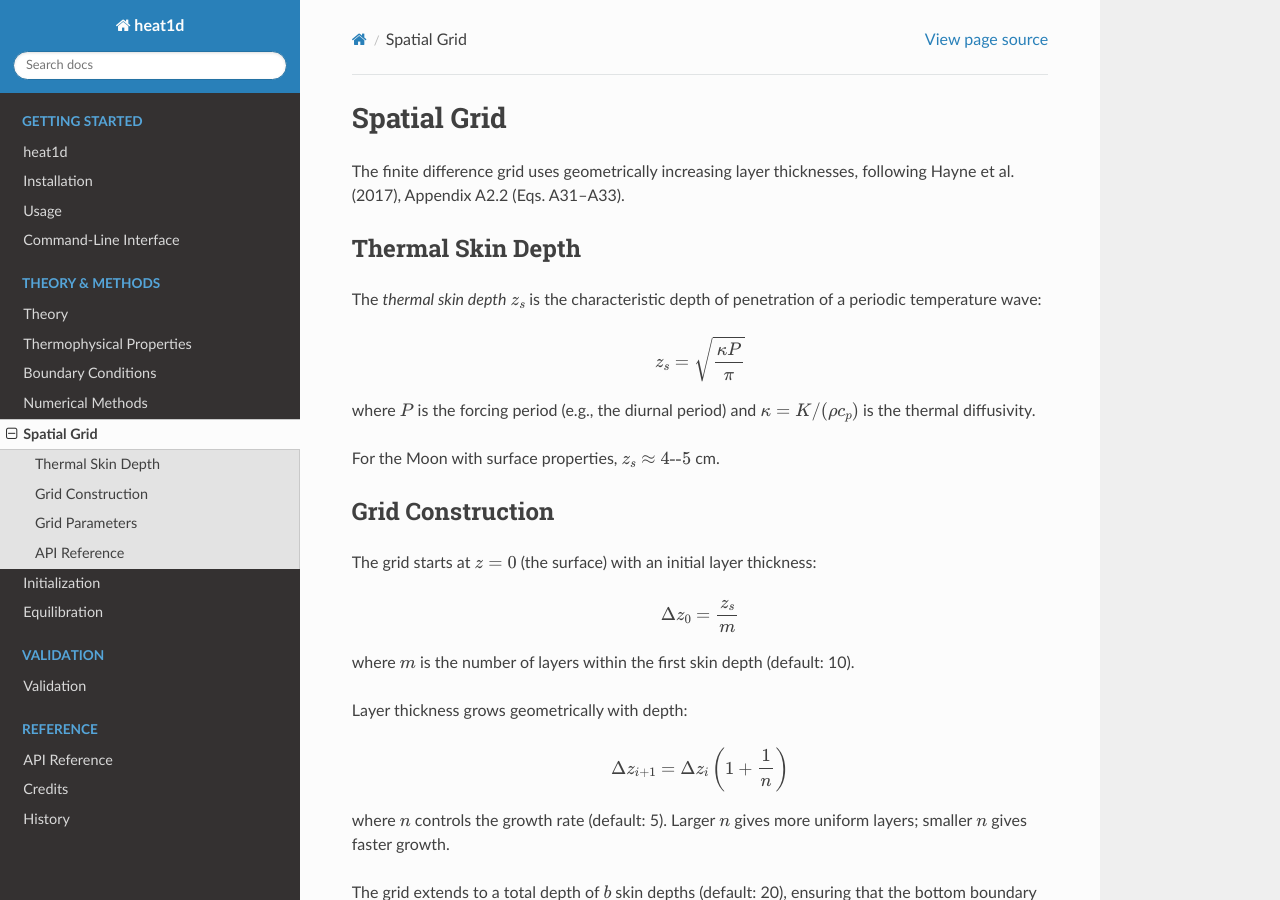
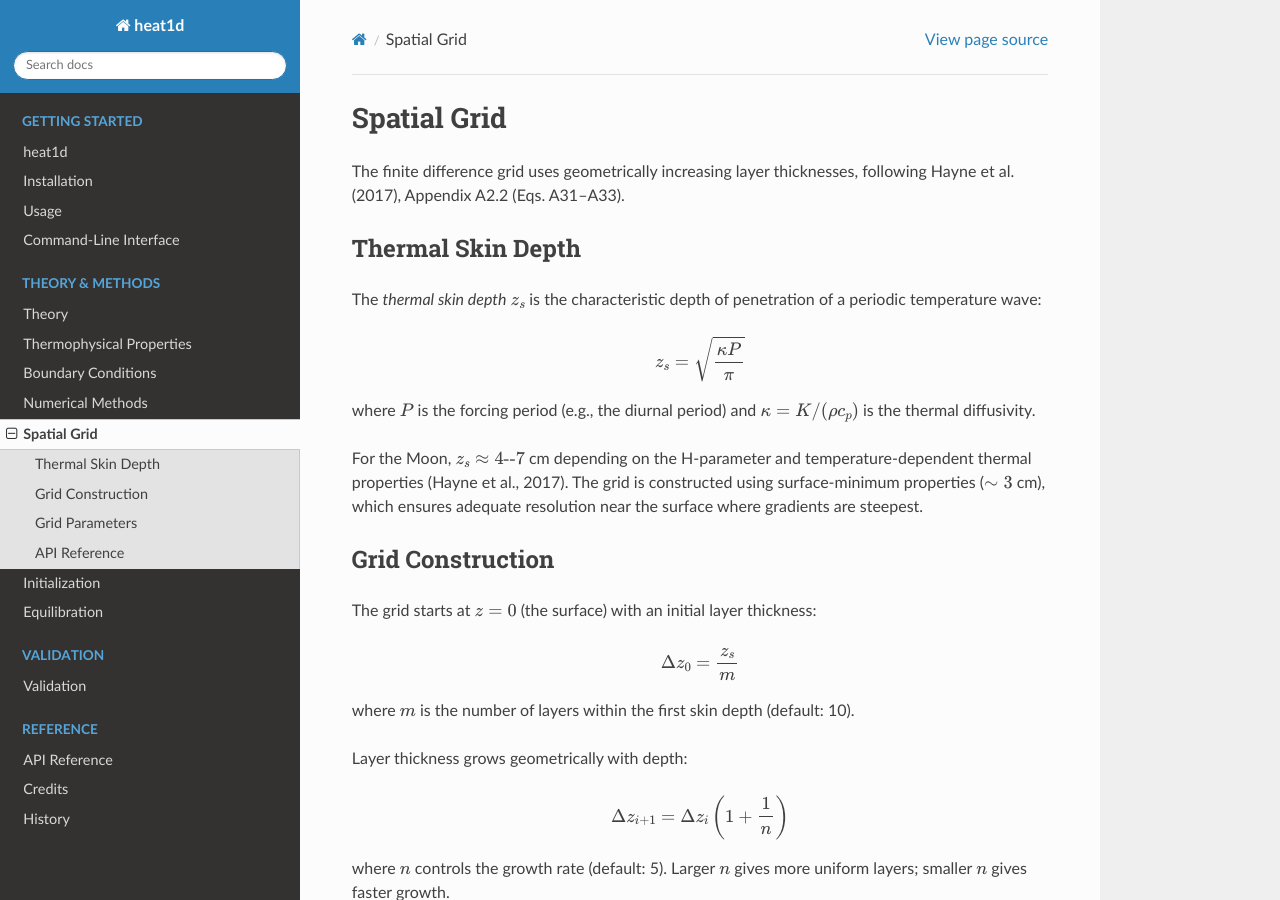
Before and after one commit to phayne/heat1d, a Sphinx documentation site: the page built from python/docs/grid.rst, in a window 1280 px wide and 900 px high. Built offline with Sphinx 7.4.7 and the Read the Docs theme 3.1.0, drawn with Linux system fonts in a browser that asks for light colours; the version number could not be read and is left out.

Commit message:
Add comprehensive README with example plots and GUI screenshot - Replace stub README with full documentation: install instructions,   solver comparison, Python API examples, theory overview, and links   to Sphinx docs - Add plot generation script (docs/generate_readme_plots.py) - Add example figures: two-panel thermal wave propagation, depth   heatmap, multi-latitude comparison, and solver comparison - Add GUI screenshot showing depth profile editor and diurnal curves - Fix thermal skin depth annotation: ~7 cm effective value from   Hayne et al. (2017), accounting for temperature-dependent K and cp

```diff
--- a/python/docs/grid.rst
+++ b/python/docs/grid.rst
@@ -16,7 +16,10 @@ of a periodic temperature wave:
 where :math:`P` is the forcing period (e.g., the diurnal period) and
 :math:`\kappa = K / (\rho c_p)` is the thermal diffusivity.
 
-For the Moon with surface properties, :math:`z_s \approx 4\text{--}5` cm.
+For the Moon, :math:`z_s \approx 4\text{--}7` cm depending on the H-parameter and
+temperature-dependent thermal properties (Hayne et al., 2017).  The grid is
+constructed using surface-minimum properties (:math:`\sim 3` cm), which ensures
+adequate resolution near the surface where gradients are steepest.
 
 Grid Construction
 -----------------
```
Also changed, not shown: README.md (+1 -1 lines), docs/generate_readme_plots.py (+4 -6 lines), docs/images/depth_heatmap.png.
